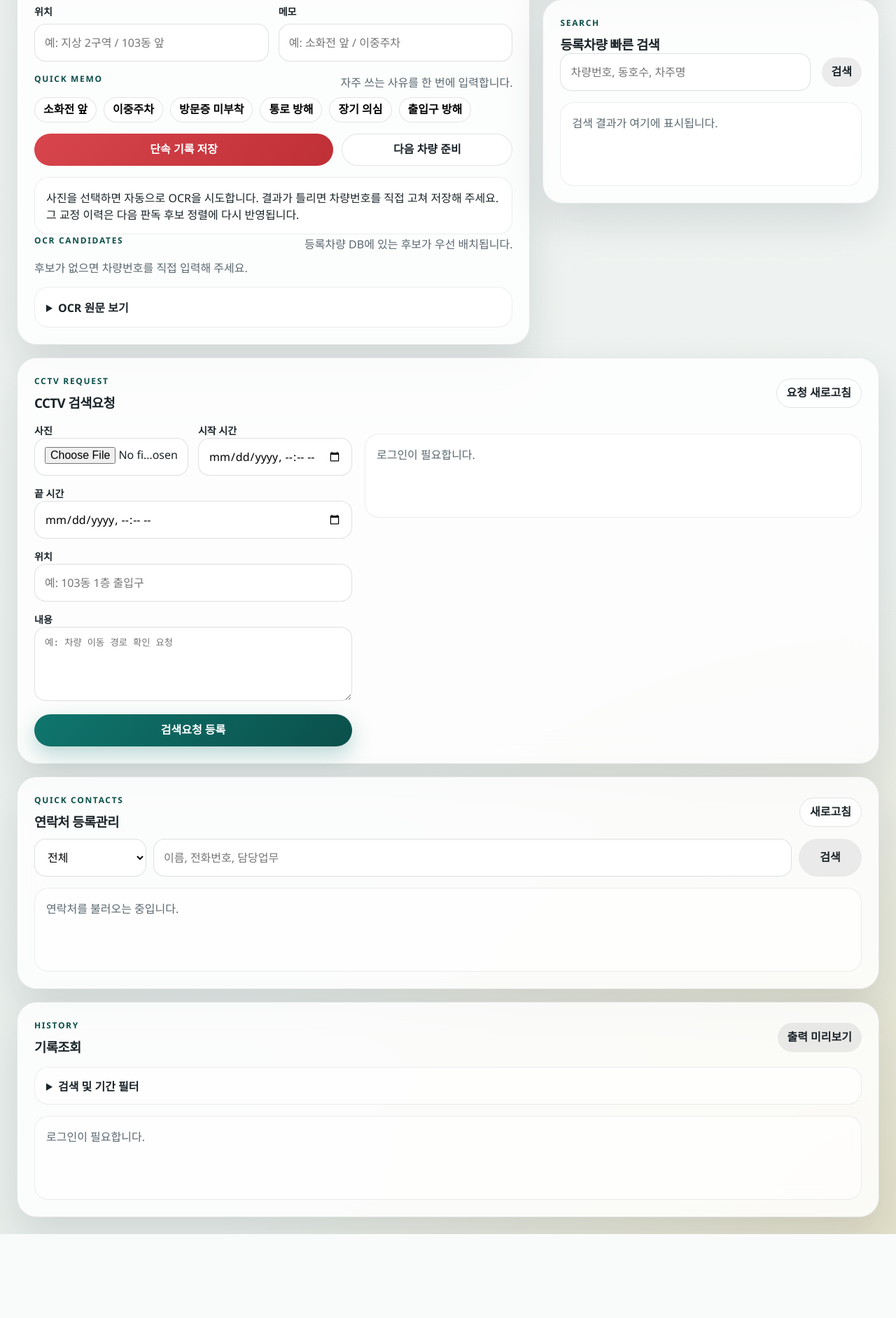
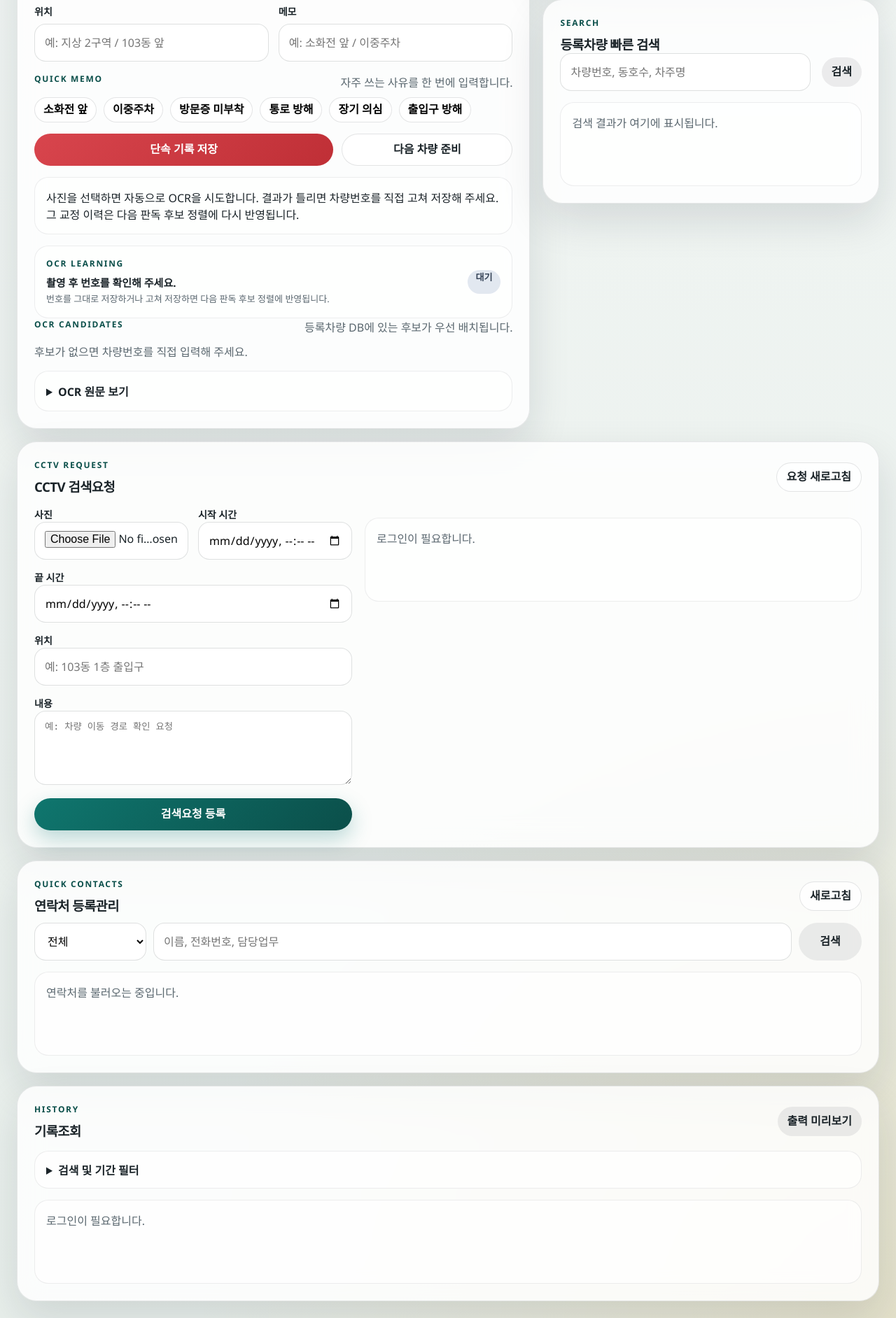
Before and after one commit to guige01-guinsa/parking_man, a FastAPI app: template backend/app/templates/field.html in a window 1280 px wide. Shown: the part 1204-3088 px from the top of the page at 70% size. Before the commit the page ends 2968 px from the top, so only its background shows below. Run offline with FastAPI, Linux system fonts and the light colour scheme; the template is opened without the code that fills it, so the values that code supplies are empty.

Commit message:
feat: surface OCR learning contributions

```diff
--- a/backend/app/main.py
+++ b/backend/app/main.py
@@ -2514,6 +2514,9 @@ async def api_enforcement_submit(
     check = build_check_response(site_code, plate)
     photo_path = save_photo(photo, site_code) if photo else None
     learned_candidates = parse_candidates_json(ocr_candidates)
+    suggested_plate = normalize_plate(ocr_best_plate)
+    feedback_recorded = bool(check.plate and (str(raw_ocr_text or "").strip() or suggested_plate or learned_candidates))
+    feedback_corrected = bool(feedback_recorded and suggested_plate and suggested_plate != check.plate)
 
     with connect() as con:
         cur = con.execute(
@@ -2546,13 +2549,20 @@ async def api_enforcement_submit(
     record_ocr_feedback(
         site_code=site_code,
         raw_ocr_text=raw_ocr_text,
-        suggested_plate=ocr_best_plate,
+        suggested_plate=suggested_plate,
         corrected_plate=check.plate,
         candidates=learned_candidates,
         photo_path=photo_path,
     )
 
-    return dict(row)
+    result = dict(row)
+    result["ocr_learning_feedback"] = {
+        "recorded": feedback_recorded,
+        "corrected": feedback_corrected,
+        "suggested_plate": suggested_plate or None,
+        "corrected_plate": check.plate,
+    }
+    return result
 
 
 @app.get("/api/enforcement/recent")
--- a/backend/app/static/app.css
+++ b/backend/app/static/app.css
@@ -821,6 +821,7 @@ summary:focus-visible {
 }
 
 .note-box,
+.learning-panel,
 .status-board,
 .list-board,
 .ocr-raw,
@@ -837,6 +838,59 @@ summary:focus-visible {
 .admin-upload-box {
   display: grid;
   gap: 12px;
+}
+
+.learning-panel {
+  display: grid;
+  grid-template-columns: minmax(0, 1fr) auto;
+  align-items: center;
+  gap: 12px;
+}
+
+.learning-panel strong,
+.learning-panel span {
+  display: block;
+}
+
+.learning-panel strong {
+  margin-top: 2px;
+  font-size: 15px;
+}
+
+.learning-panel #ocr-learning-text {
+  margin-top: 4px;
+  color: var(--muted);
+  font-size: 13px;
+  line-height: 1.5;
+}
+
+.learning-badge {
+  display: inline-flex;
+  align-items: center;
+  justify-content: center;
+  min-height: 34px;
+  padding: 0 12px;
+  border-radius: 999px;
+  font-size: 13px;
+  font-weight: 900;
+  color: #334155;
+  background: #e2e8f0;
+  white-space: nowrap;
+}
+
+.learning-ready .learning-badge {
+  color: #075985;
+  background: #bae6fd;
+}
+
+.learning-accepted .learning-badge {
+  color: #065f46;
+  background: #bbf7d0;
+}
+
+.learning-corrected .learning-badge {
+  color: #7c2d12;
+  background: #fed7aa;
 }
 
 .history-filter-box {
--- a/backend/app/static/app.js
+++ b/backend/app/static/app.js
@@ -20,6 +20,11 @@ const captureButtonLabel = photoInput?.closest(".capture-button");
 const saveBtn = document.getElementById("save-btn");
 const resetBtn = document.getElementById("reset-btn");
 const candidateList = document.getElementById("candidate-list");
+const ocrNote = document.getElementById("ocr-note");
+const ocrLearningPanel = document.getElementById("ocr-learning-panel");
+const ocrLearningTitle = document.getElementById("ocr-learning-title");
+const ocrLearningText = document.getElementById("ocr-learning-text");
+const ocrLearningBadge = document.getElementById("ocr-learning-badge");
 const ocrRaw = document.getElementById("ocr-raw");
 const verdictCard = document.getElementById("verdict-card");
 const verdictTitle = document.getElementById("verdict-title");
@@ -193,6 +198,14 @@ function escapeHtml(value) {
     .replaceAll("'", "&#039;");
 }
 
+function compactPlateValue(value) {
+  return String(value ?? "")
+    .trim()
+    .toUpperCase()
+    .replace(/[\s\-_/.:]/g, "")
+    .replace(/[^\dA-Z가-힣|!$]/g, "");
+}
+
 function phoneHref(value) {
   const raw = String(value ?? "").trim();
   if (!raw) return "";
@@ -314,6 +327,46 @@ function contactCategoryOptionsMarkup(selectedCategory) {
 function setStatus(message, tone = "idle") {
   statusBanner.textContent = message;
   statusBanner.className = `status-banner status-${tone}`;
+}
+
+function updateOcrLearningPanel() {
+  if (!ocrLearningPanel || !ocrLearningTitle || !ocrLearningText || !ocrLearningBadge) return;
+  const currentPlate = compactPlateValue(plateInput?.value || "");
+  const suggestedPlate = compactPlateValue(latestOcrBestPlate);
+  const hasOcrSignal = Boolean(latestRawText || latestOcrCandidates.length || latestNativeOcr?.raw_text || latestNativeOcr?.candidates?.length);
+
+  let state = "idle";
+  let title = "촬영 후 번호를 확인해 주세요.";
+  let text = "번호를 그대로 저장하거나 고쳐 저장하면 다음 판독 후보 정렬에 반영됩니다.";
+  let badge = "대기";
+
+  if (hasOcrSignal && !currentPlate) {
+    state = "ready";
+    title = "후보를 선택하거나 차량번호를 입력해 주세요.";
+    text = "확인한 번호로 저장하면 이 사진의 OCR 결과가 학습 데이터로 누적됩니다.";
+    badge = "확인 필요";
+  } else if (hasOcrSignal && suggestedPlate && currentPlate && suggestedPlate !== currentPlate) {
+    state = "corrected";
+    title = "사용자 교정값이 학습됩니다.";
+    text = `${suggestedPlate} 후보를 ${currentPlate}로 고쳐 저장하면 다음부터 이 유형의 오인식이 줄어듭니다.`;
+    badge = "교정 학습";
+  } else if (hasOcrSignal && currentPlate) {
+    state = "accepted";
+    title = "확인한 번호가 학습됩니다.";
+    text = "저장 시 현재 번호가 올바른 판독값으로 기록되어 다음 후보 정렬에 반영됩니다.";
+    badge = "확인 학습";
+  }
+
+  ocrLearningPanel.className = `learning-panel learning-${state}`;
+  ocrLearningTitle.textContent = title;
+  ocrLearningText.textContent = text;
+  ocrLearningBadge.textContent = badge;
+  if (ocrNote) {
+    ocrNote.textContent =
+      state === "corrected"
+        ? "잘못 판독된 번호를 고쳐 저장하면 이 시스템의 OCR 후보 정렬이 실제 현장 데이터에 맞게 좋아집니다."
+        : "사진을 선택하면 자동으로 OCR을 시도합니다. 결과가 틀리면 차량번호를 직접 고쳐 저장해 주세요. 그 교정 이력은 다음 판독 후보 정렬에 다시 반영됩니다.";
+  }
 }
 
 function readStoredValue(key, fallback = "") {
@@ -492,6 +545,7 @@ function renderIdleVerdict() {
   verdictMatchNote.textContent = "";
   verdictMeta.innerHTML = "";
   saveBtn.textContent = "단속 기록 저장";
+  updateOcrLearningPanel();
 }
 
 function toMatchItem(data) {
@@ -563,6 +617,7 @@ function renderVerdict(data) {
 
   renderMatchNavigator(data);
   refreshSmsLinks(verdictMeta);
+  updateOcrLearningPanel();
 }
 
 function applyCheckResponse(data) {
@@ -619,6 +674,7 @@ function renderCandidates(items) {
       plateInput.value = button.dataset.plate || "";
       setStatus(`후보 번호 ${button.dataset.plate} 선택`, "active");
       runCheck().catch((error) => alert(error.message));
+      updateOcrLearningPanel();
     });
   });
 }
@@ -1522,6 +1578,7 @@ window.handleNativePlateOcr = (payload) => {
     const elapsed = Number(latestNativeOcr.elapsed_ms || 0);
     setStatus(`휴대폰 OCR 후보 ${latestNativeOcr.candidates.length}개 감지${elapsed ? ` · ${elapsed}ms` : ""}`, "active");
   }
+  updateOcrLearningPanel();
   resolveNativeOcrWaiters(latestNativeOcr);
 };
 
@@ -1618,6 +1675,7 @@ async function runScan() {
   } else if (result.server_ocr_used) {
     geoStatus.textContent = "휴대폰 OCR 후보가 없어 서버 보조 OCR을 사용했습니다.";
   }
+  updateOcrLearningPanel();
 }
 
 function vibrate(pattern) {
@@ -1641,6 +1699,7 @@ function resetWorkflow() {
   renderCandidates([]);
   renderIdleVerdict();
   syncQuickMemoState();
+  updateOcrLearningPanel();
   setStatus("다음 차량 촬영 준비", "idle");
 }
 
@@ -1667,11 +1726,18 @@ async function saveEvent() {
   if (currentGeo.lng !== null) formData.append("lng", String(currentGeo.lng));
   if (photoInput.files?.length) formData.append("photo", photoInput.files[0]);
 
-  await fetchJson(apiUrl("/api/enforcement/submit"), { method: "POST", body: formData });
+  const saved = await fetchJson(apiUrl("/api/enforcement/submit"), { method: "POST", body: formData });
   await loadRecent();
   vibrate([80, 40, 80]);
-  setStatus("기록 저장 완료", "success");
   resetWorkflow();
+  const learning = saved.ocr_learning_feedback || {};
+  if (learning.recorded && learning.corrected) {
+    setStatus("기록 저장 완료 · 교정값이 OCR 학습에 반영됐습니다.", "success");
+  } else if (learning.recorded) {
+    setStatus("기록 저장 완료 · 확인값이 OCR 학습에 반영됐습니다.", "success");
+  } else {
+    setStatus("기록 저장 완료", "success");
+  }
 }
 
 async function searchRegistry() {
@@ -2427,6 +2493,7 @@ plateInput?.addEventListener("keydown", (event) => {
 });
 
 plateInput?.addEventListener("input", () => refreshSmsLinks());
+plateInput?.addEventListener("input", updateOcrLearningPanel);
 inspectorInput?.addEventListener("input", () => persistField("inspector", inspectorInput.value.trim()));
 locationInput?.addEventListener("input", () => {
   persistField("location", locationInput.value.trim());
--- a/backend/app/templates/field.html
+++ b/backend/app/templates/field.html
@@ -169,6 +169,14 @@
         </form>
 
         <div id="ocr-note" class="note-box">사진을 선택하면 자동으로 OCR을 시도합니다. 결과가 틀리면 차량번호를 직접 고쳐 저장해 주세요. 그 교정 이력은 다음 판독 후보 정렬에 다시 반영됩니다.</div>
+        <div id="ocr-learning-panel" class="learning-panel learning-idle">
+          <div>
+            <p class="eyebrow">OCR Learning</p>
+            <strong id="ocr-learning-title">촬영 후 번호를 확인해 주세요.</strong>
+            <span id="ocr-learning-text">번호를 그대로 저장하거나 고쳐 저장하면 다음 판독 후보 정렬에 반영됩니다.</span>
+          </div>
+          <span id="ocr-learning-badge" class="learning-badge">대기</span>
+        </div>
 
         <section class="quick-section">
           <div class="quick-head">
```
